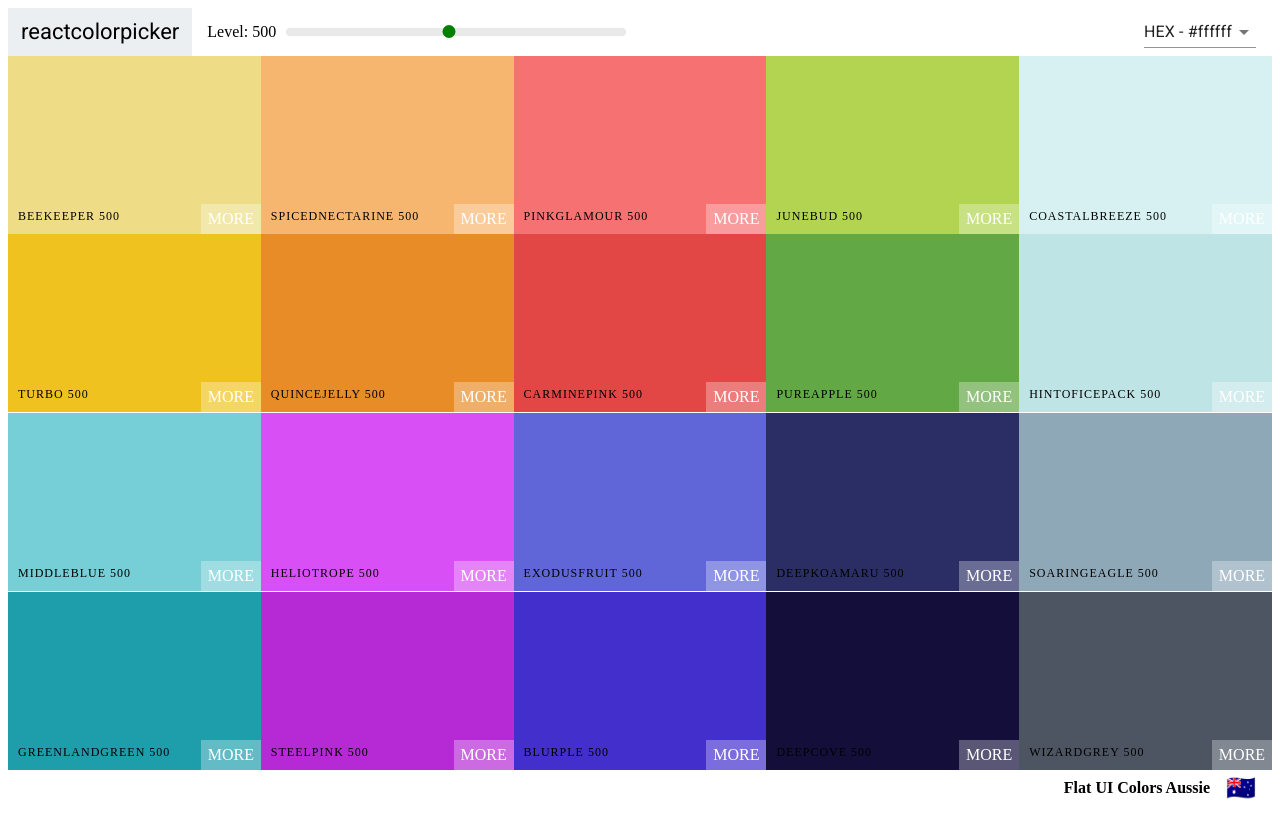
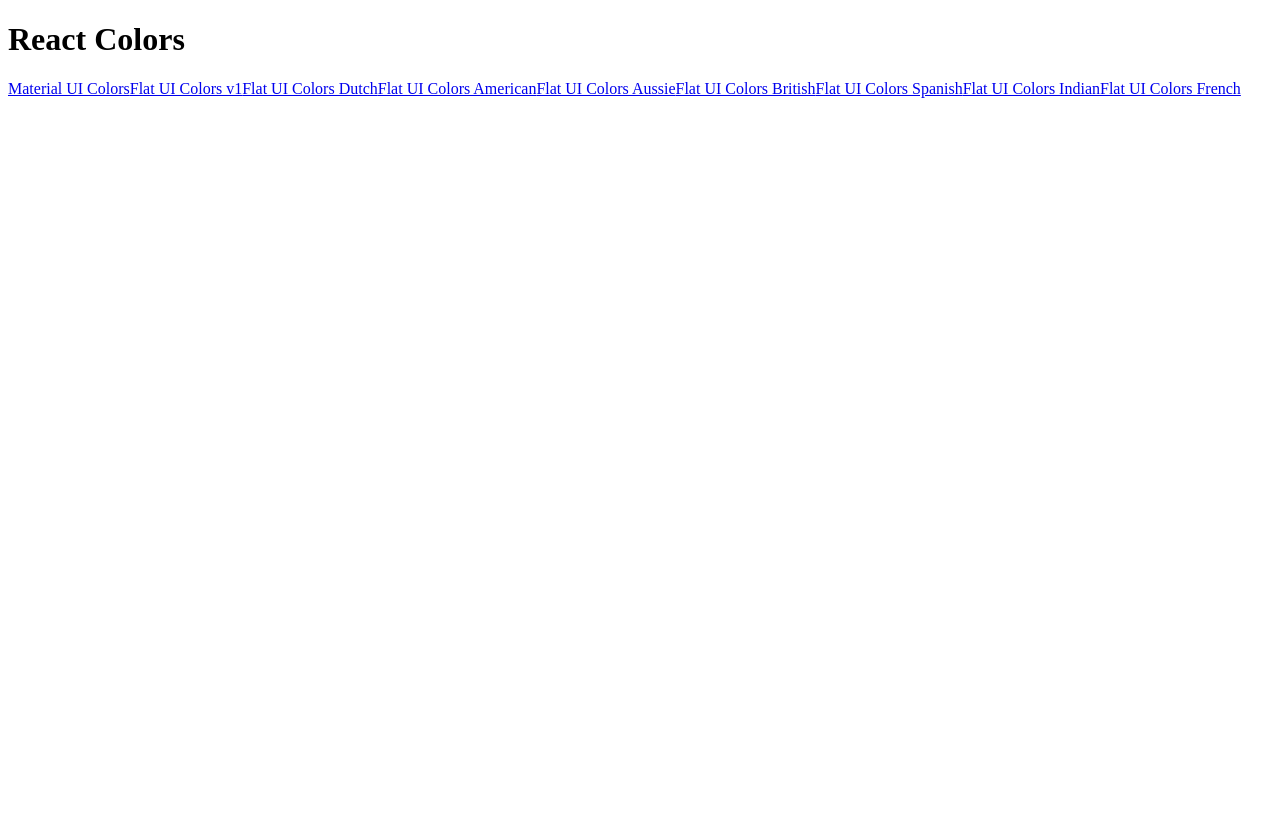
Before and after one commit to gerardsegismundo/color-palette, a React (Create React App) app: page / in a window 1280 px wide. Built offline with nearby package versions, Linux system fonts and the light colour scheme.

Commit message:
added palettelists and links

```diff
--- a/src/App.js
+++ b/src/App.js
@@ -1,6 +1,7 @@
 import React, { Component } from 'react'
 import { Route, Switch } from 'react-router-dom'
 import Palette from './Palette'
+import PaletteList from './PaletteList'
 import seedColors from './seedColors'
 import { generatePalette } from './ColorHelpers'
 
@@ -12,7 +13,11 @@
     return (
       <>
         <Switch>
-          {/* <Route exact path='/' render={} /> */}
+          <Route
+            exact
+            path='/'
+            render={() => <PaletteList palettes={seedColors} />}
+          />
           <Route
             exact
             path='/palette/:id'
@@ -26,9 +31,9 @@
           />
         </Switch>
 
-        <div>
+        {/* <div>
           <Palette palette={generatePalette(seedColors[4])} />
-        </div>
+        </div> */}
       </>
     )
   }
--- a/src/Navbar.js
+++ b/src/Navbar.js
@@ -1,4 +1,5 @@
 import React, { Component } from 'react'
+import { Link } from 'react-router-dom'
 import { Select, MenuItem, Snackbar, IconButton } from '@material-ui/core/'
 import CloseIcon from '@material-ui/icons/Close'
 
@@ -30,7 +31,7 @@
     return (
       <header className='Navbar'>
         <div className='logo'>
-          <a href='#fdsa'>reactcolorpicker</a>
+          <Link to='/'>reactcolorpicker</Link>
         </div>
         <div className='slider-container'>
           <span>Level: {level}</span>
--- /dev/null
+++ b/src/PaletteList.js
@@ -0,0 +1,18 @@
+import React, { Component } from 'react'
+import { Link } from 'react-router-dom'
+
+class PaletteList extends Component {
+  render() {
+    const { palettes } = this.props
+    return (
+      <div>
+        <h1>React Colors</h1>
+        {palettes.map(palette => (
+          <Link to={`/palette/${palette.id}`}>{palette.paletteName}</Link>
+        ))}
+      </div>
+    )
+  }
+}
+
+export default PaletteList
```
